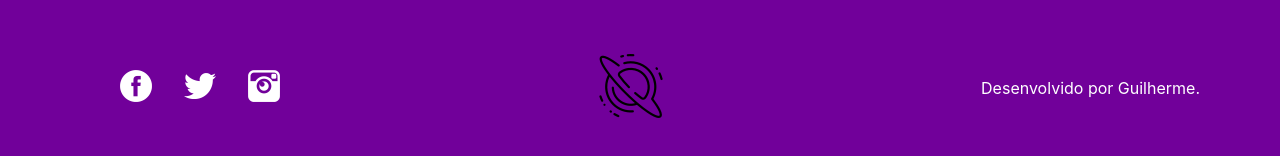
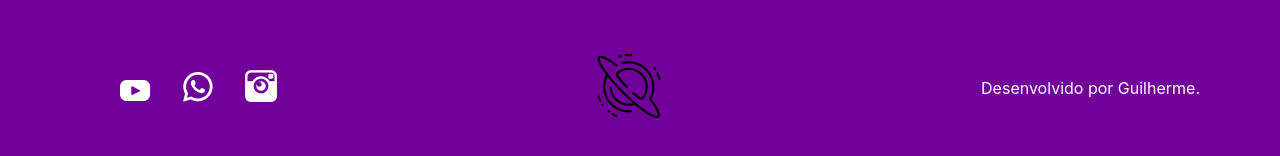
Before and after one commit to GuilhermeSerafim/interestelar, a React (Create React App) app: page / in a window 1280 px wide. Shown: the part 1312-1468 px from the top of the page. Built offline with nearby package versions, Linux system fonts and the light colour scheme.

Commit message:
Finalizando rodapé

```diff
--- a/src/componentes/Rodape/index.jsx
+++ b/src/componentes/Rodape/index.jsx
@@ -6,17 +6,17 @@ const Rodape = () => {
             <section>
                 <ul>
                     <li>
-                        <a href="#" target="_blank">
-                            <img src="./imagens/fb.png" alt="Facebook" />
+                        <a href="https://www.youtube.com/channel/UCDwZfT1FeLccSRAgWubJHng" target="blank">
+                            <img src="./imagens/Youtube.png" alt="Youtube" />
                         </a>
                     </li>
                     <li>
-                        <a href="#" target="_blank">
-                            <img src="./imagens/tw.png" alt="Twitter" />
+                        <a href="wa.link/8dnjl7" target="blank">
+                            <img src="./imagens/Whatsapp.png" alt="Whatsapp" />
                         </a>
                     </li>
                     <li>
-                        <a href="#" target="_blank">
+                        <a href="https://www.instagram.com/iamguiler/" target="blank">
                             <img src="./imagens/ig.png" alt="Instagram" />
                         </a>
                     </li>
@@ -34,4 +34,4 @@ const Rodape = () => {
     )
 }
 
-export default Rodape
+export default Rodape;
```
Also changed, not shown: public/imagens/Whatsapp.png (added), public/imagens/Youtube.png (added).
